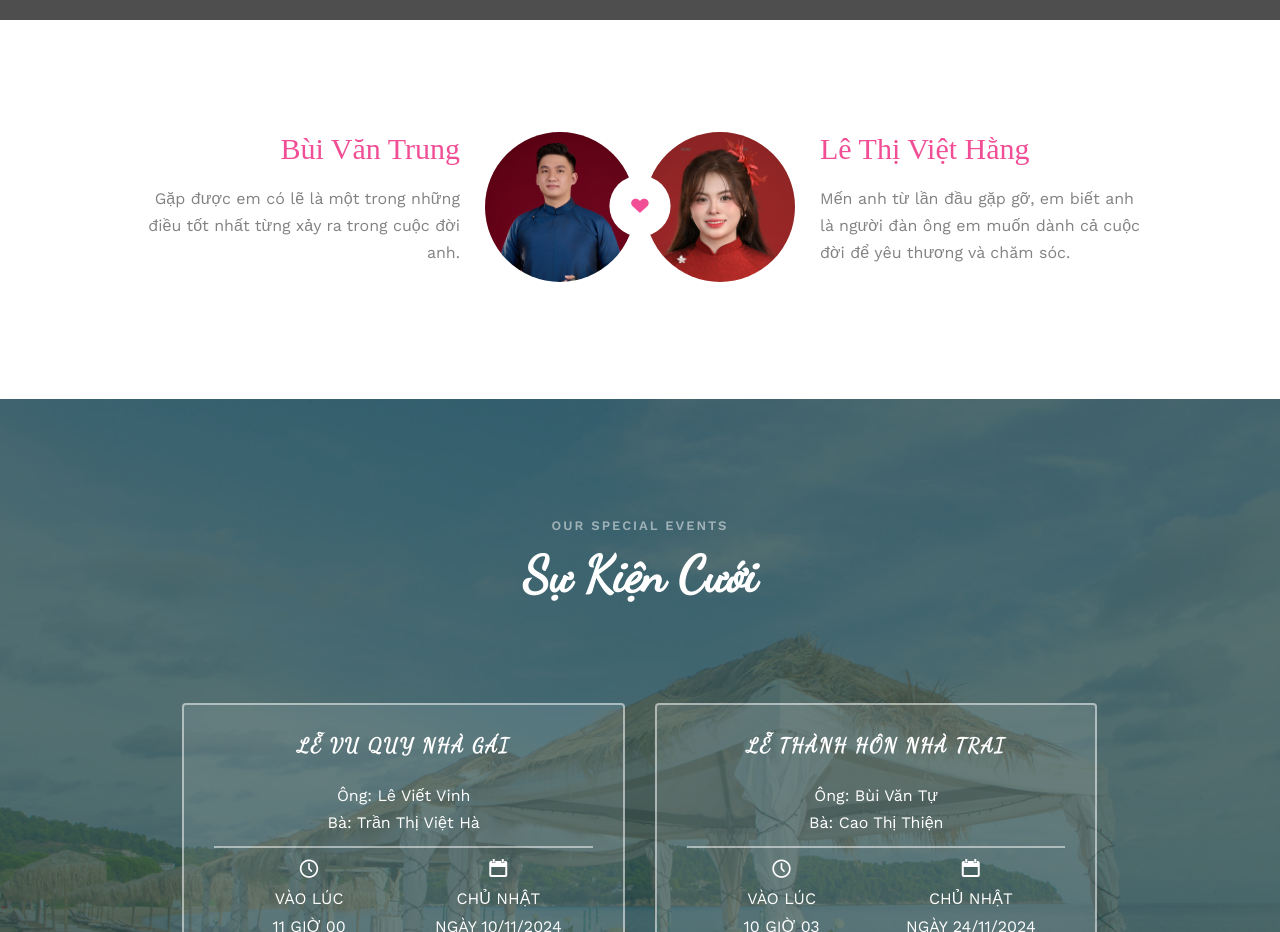
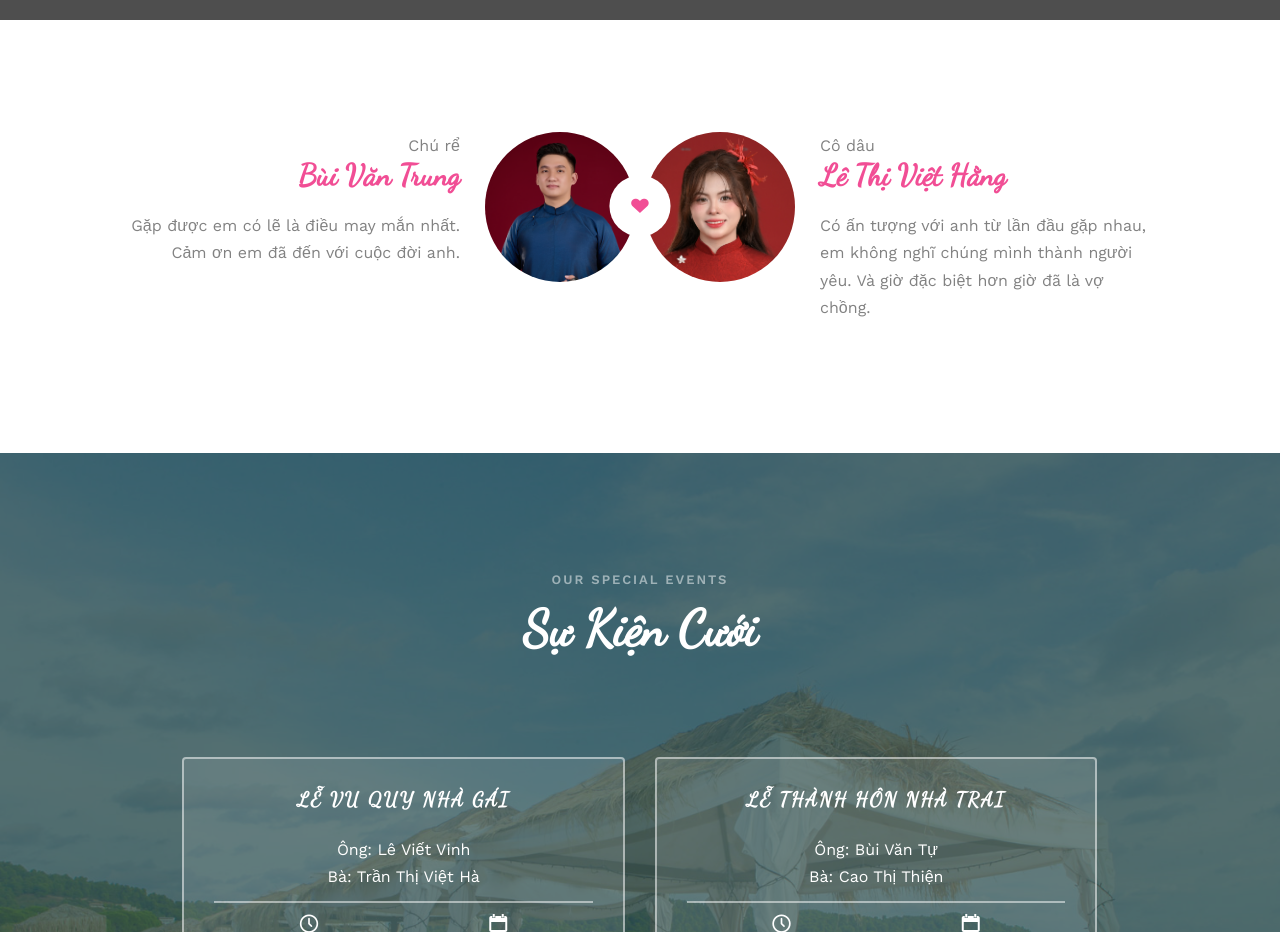
Before and after one commit to bvtrungboy/wedding-invitation, a plain HTML site: page wedding-master/index.html in a window 1280 px wide. Shown: the part 880-1812 px from the top of the page. Drawn offline with nearby package versions, Linux system fonts and the light colour scheme; grey boxes are pictures that could not be loaded; files whose address does not match are found by name.

Commit message:
Update index.html

```diff
--- a/wedding-master/index.html
+++ b/wedding-master/index.html
@@ -142,8 +142,10 @@
 						</div>
 					</div>
 					<div class="desc-groom">
-						<h3>Bùi Văn Trung</h3>
-						<p>Gặp được em có lẽ là một trong những điều tốt nhất từng xảy ra trong cuộc đời anh.</p>
+						<span>Chú rể</span>
+						<h3 style="font-family: Dancing Script !important; font-weight: bold;">Bùi Văn Trung</h3>
+						<p> Gặp được em có lẽ là điều may mắn nhất. Cảm ơn em đã đến với cuộc đời anh. </p>
+						<!-- -->
 					</div>
 				</div>
 				<p class="heart text-center"><i class="icon-heart2"></i></p>
@@ -152,8 +154,9 @@
 						<img src="images/codau.png" alt="groom" class="img-responsive">
 					</div>
 					<div class="desc-bride">
-						<h3>Lê Thị Việt Hằng</h3>
-						<p>Mến anh từ lần đầu gặp gỡ, em biết anh là người đàn ông em muốn dành cả cuộc đời để yêu thương và chăm sóc.</p>
+						<span>Cô dâu</span>
+						<h3 style="font-family: Dancing Script !important; font-weight: bold;">Lê Thị Việt Hằng</h3>
+						<p>Có ấn tượng với anh từ lần đầu gặp nhau, em không nghĩ chúng mình thành người yêu. Và giờ đặc biệt hơn giờ đã là vợ chồng.</p>
 					</div>
 				</div>
 			</div>
```
